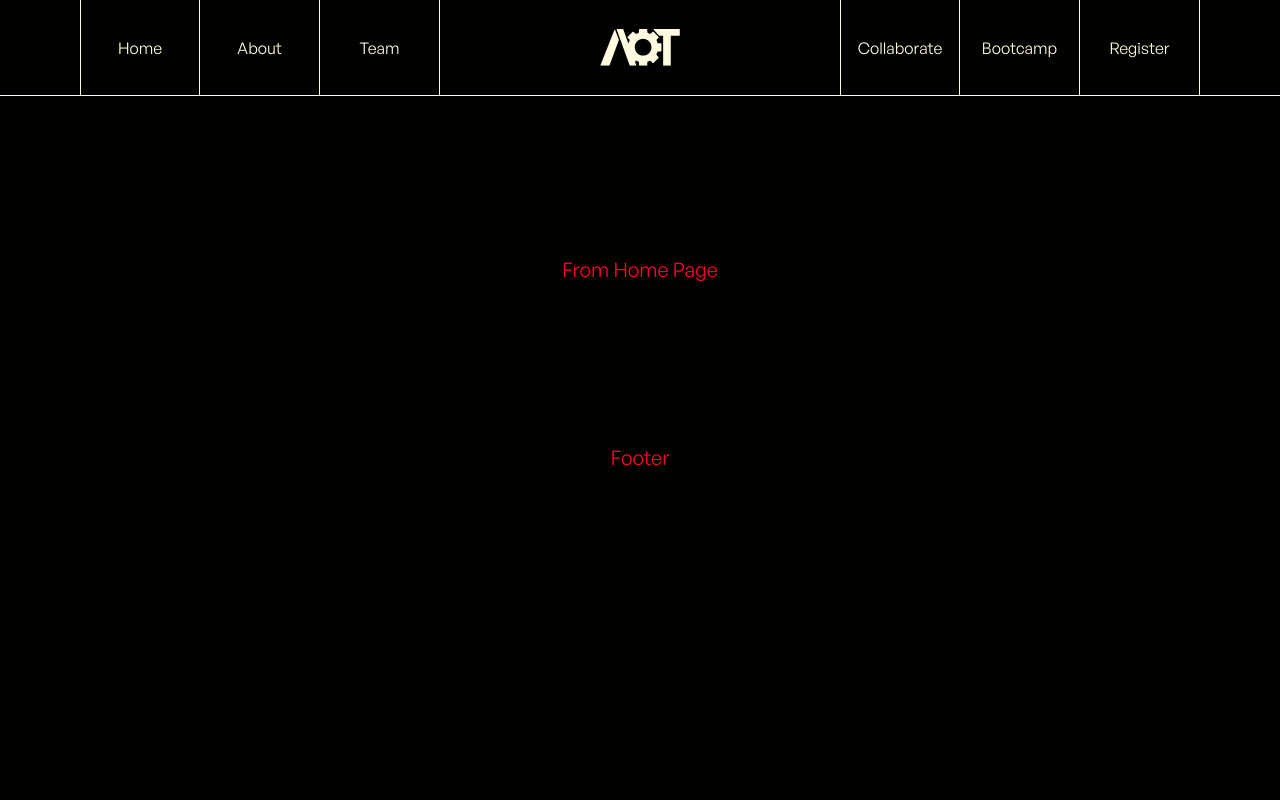
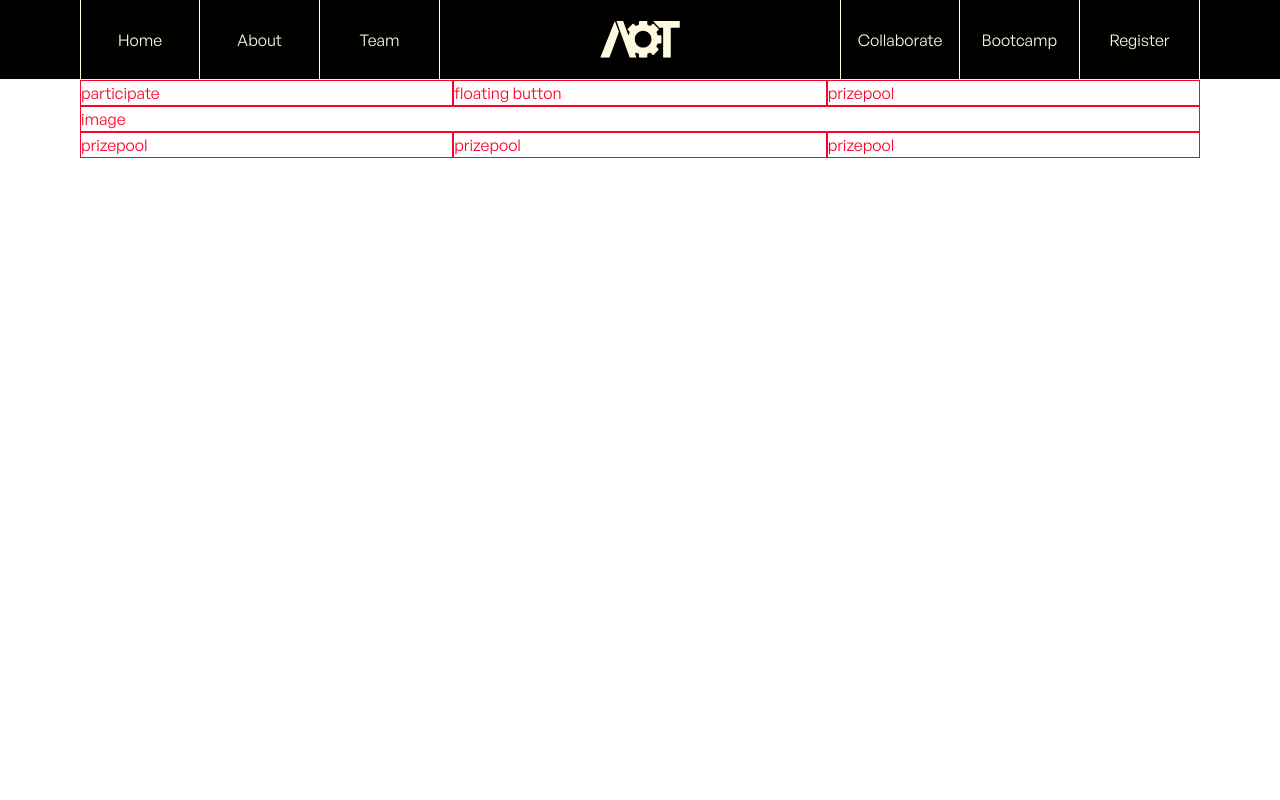
Before and after one commit to TechFiesta2024/arrakis, a Next.js app: page / in a window 1280 px wide. Shown: the top 800 px of the page. Built offline with nearby package versions, Linux system fonts and the light colour scheme.

Commit message:
Refactor home page components and fix naming conventions

```diff
--- a/src/app/home/index.jsx
+++ b/src/app/home/index.jsx
@@ -1,10 +1,15 @@
 'use client'
 
-export default function HomeScreen() {
+import { HeroSection, Marquee, UnleashSkills } from "@/components/index "
+
+
+export default function Homescreen() {
     return (
         <>
-            <div className='flex justify-center items-center py-40'>
-                <h1 className='text-xl text-red-600 '>From Home Page</h1>
+            <div className="h-[100%]">
+                <HeroSection />
+                <Marquee />
+                <UnleashSkills />
             </div>
         </>
     )
--- a/src/app/page.js
+++ b/src/app/page.js
@@ -1,10 +1,11 @@
 'use client'
 
-import HomeScreen from "@/app/home/index.jsx";
+import Homescreen from "@/app/home/index.jsx";
+
 export default function Home() {
   return (
     <>
-      <HomeScreen />
+      <Homescreen />
     </>
   );
 }
--- /dev/null
+++ b/src/components/Home/Herosection.jsx
@@ -0,0 +1,41 @@
+
+
+const Herosection = () => {
+  return (
+      <>
+          <div className="w-full md:h-[800px] px-20 bg-white">
+              <div className="row-1 grid md:grid-cols-3 ">
+                  <div className="col-span-1 border ">
+                      <h1>participate</h1>
+                  </div>
+                  <div className="col-span-1 border">
+                        <h1>floating button</h1>
+                  </div>
+                  <div className="col-span-1 border">
+                      <h1>
+                          prizepool
+                      </h1>
+                  </div>
+              </div>
+              <div className="row-2 grid md:grid-cols-1 ">
+                  <div className="col-span-1 border">
+                      <h1>image</h1>
+                  </div>
+              </div>
+              <div className="row-3 grid md:grid-cols-3 ">
+                  <div className="col-span-1 border">
+                        <h1>prizepool</h1>
+                  </div>
+                  <div className="col-span-1 border">
+                        <h1>prizepool</h1>
+                  </div>
+                  <div className="col-span-1 border">
+                        <h1>prizepool</h1>
+                  </div>
+              </div>
+          </div>
+      </>
+  )
+}
+
+export default Herosection
--- /dev/null
+++ b/src/components/Home/Marquee.jsx
@@ -0,0 +1,10 @@
+
+const Marquee = () => {
+  return (
+      <>
+          <div>Marquee</div>
+      </>
+  )
+}
+
+export default Marquee
--- /dev/null
+++ b/src/components/Home/UnleashSkills.jsx
@@ -0,0 +1,8 @@
+
+const UnleashSkills = () => {
+  return (
+    <div>UnleashSkills</div>
+  )
+}
+
+export default UnleashSkills
--- a/src/components/Navbar/Navbar.jsx
+++ b/src/components/Navbar/Navbar.jsx
@@ -11,7 +11,7 @@ export default function Navbar() {
         <>
 
 
-            <div className='navbar__container px-0 md:px-20 md:h-24 w-full flex justify-center items-center gap-5 text-yellowish text-base border-b-[1px]'>
+            <div className='navbar__container px-0 md:px-20 md:h-20 w-full flex justify-center items-center gap-5 text-yellowish text-base border-b-[1px]'>
 
                 <div className="navbar__left flex items-center justify-evenly w-1/3 h-full">
 
--- a/src/components/index .js
+++ b/src/components/index .js
@@ -1,2 +1,5 @@
 export { default as Navbar } from './Navbar/Navbar.jsx'
 export { default as Footer } from './Footer/Footer.jsx'
+export { default as HeroSection } from './Home/Herosection.jsx'
+export { default as Marquee } from './Home/Marquee.jsx'
+export { default as UnleashSkills } from './Home/UnleashSkills.jsx'
```
